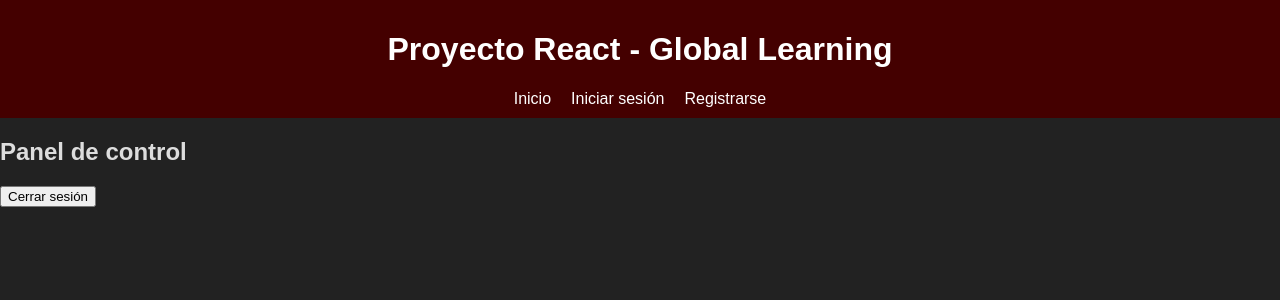
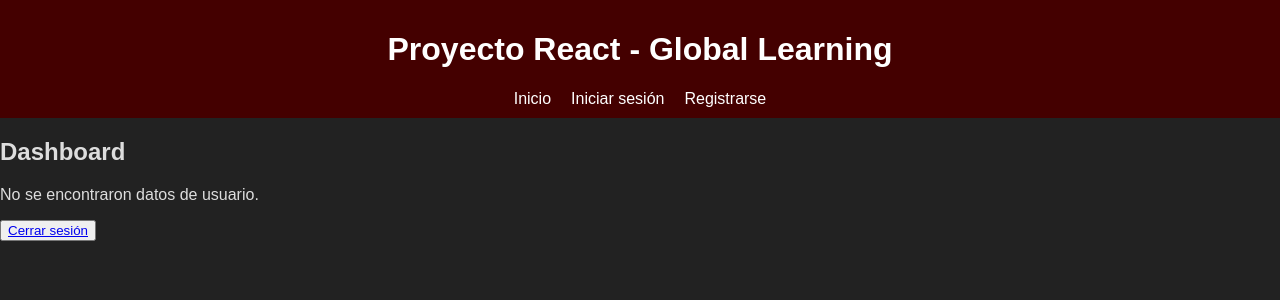
Before and after one commit to nicojpalacio/login-register-ls, a React (Create React App) app: page /dashboard in a window 1280 px wide. Shown: the top 300 px of the page. Built offline with nearby package versions, Linux system fonts and the light colour scheme; sample sign-in values are in the browser's storage.

Commit message:
comments-syles

```diff
--- a/src/App.css
+++ b/src/App.css
@@ -1,4 +1,4 @@
-/* styles.css */
+
 body {
   background-color: #222;
   color: #ddd;
--- a/src/App.jsx
+++ b/src/App.jsx
@@ -1,4 +1,4 @@
-// App.js
+
 import React, { useState } from 'react';
 import { BrowserRouter as Router, Route, Routes, Navigate } from 'react-router-dom';
 import Header from './components/Header';
@@ -14,17 +14,19 @@ const App = () => {
     localStorage.getItem('isLoggedIn') === 'true'
   );
 
-  const userData = JSON.parse(localStorage.getItem('userData'));
+  const storedUserData = localStorage.getItem('userData');
+  const userData = JSON.parse(storedUserData);
+  console.log(storedUserData)
   const isProfessional = userData && userData.userType === 'profesional';
-
   return (
     <Router>
+
       <Header />
       <Routes>
         <Route path="/" element={<Home />} />
         <Route path="/login" element={<Login setIsLoggedIn={setIsLoggedIn} />} />
         <Route path="/register" element={<Register />} />
-        {isLoggedIn && <Route path="/dashboard" element={<Dashboard />} />}
+        {isLoggedIn && <Route path="/dashboard" element={<Dashboard props={storedUserData} />} />}
         {isProfessional && <Route path="/professionals" element={<Professionals />} />}
         {!isLoggedIn && <Route path="/dashboard" element={<Navigate to="/login" />} />}
       </Routes>
--- a/src/pages/Dashboard.jsx
+++ b/src/pages/Dashboard.jsx
@@ -1,18 +1,25 @@
-import React from 'react';
-import { useNavigate } from 'react-router-dom';
 
-const Dashboard = () => {
-  const navigate = useNavigate();
+import { Link } from 'react-router-dom';
 
-  const handleLogout = () => {
-    localStorage.setItem('isLoggedIn', 'false'); // Cambia la marca de inicio de sesión
-    navigate('/login'); // Redirige a la página de inicio de sesión
-  };
+const Dashboard = (props) => {
+
 
   return (
     <div>
-      <h2>Panel de control</h2>
-      <button onClick={handleLogout}>Cerrar sesión</button>
+      <h2>Dashboard</h2>
+      {props.userData ? (
+        <div>
+          <h3>Tus datos:</h3>
+          <p>DNI: {props.storedUserData.dni}</p>
+          <p>Número de teléfono: {props.storedUserData.phoneNumber}</p>
+          <p>Tipo de usuario: {props.storedUserData.userType}</p>
+        </div>
+      ) : (
+        <p>No se encontraron datos de usuario.</p>
+      )}
+      <button>
+        <Link to="/login">Cerrar sesión</Link>
+      </button>
     </div>
   );
 };
--- a/src/pages/Login.css
+++ b/src/pages/Login.css
@@ -1,4 +1,4 @@
-/* Login.css */
+
 .login-container {
     max-width: 400px;
     margin: 0 auto;
--- a/src/pages/Login.jsx
+++ b/src/pages/Login.jsx
@@ -13,15 +13,15 @@ const Login = ({ setIsLoggedIn }) => {
     const userData = existingUsers.find(
       user => user.username === username && user.password === password
     );
-
+      console.log(userData)
     if (userData) {
         localStorage.setItem('isLoggedIn', 'true');
         setIsLoggedIn(true);
 
         /* if (userData.userType === 'profesional') {
-          navigate('/professionals'); // Redirige a la ruta de profesionales
+          navigate('/professionals');
         } else { */
-          navigate('/dashboard'); // Redirige al dashboard
+          navigate('/dashboard');
 
       } else {
         alert('Credenciales inválidas. Por favor, verifica tus datos.');
--- a/src/pages/Professionals.jsx
+++ b/src/pages/Professionals.jsx
@@ -1,4 +1,4 @@
-// Professionals.js
+
 import React from 'react';
 
 const Professionals = () => {
--- a/src/pages/Register.jsx
+++ b/src/pages/Register.jsx
@@ -20,7 +20,7 @@ const Register = () => {
       username
     };
 
-    // Obtener los datos existentes del local storage o inicializar un array vacío
+
     const existingUsers = JSON.parse(localStorage.getItem('userAccounts')) || [];
 
 
```
